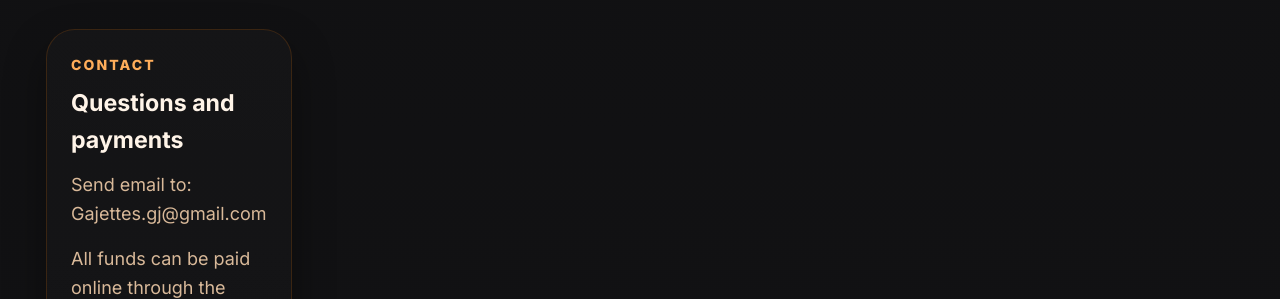
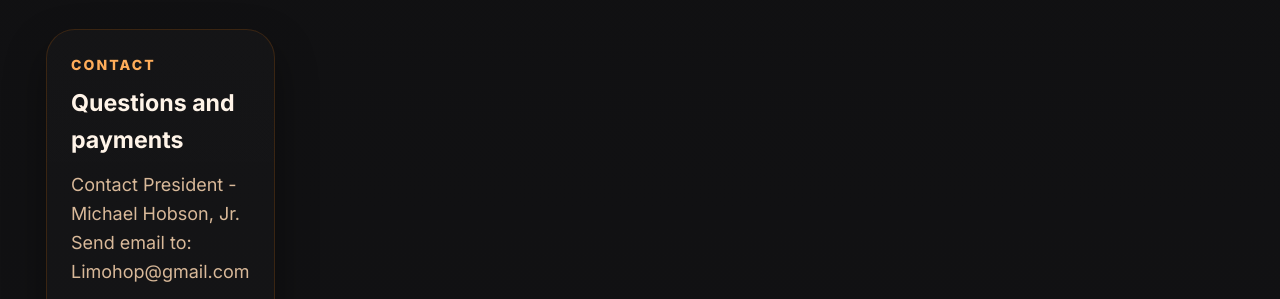
Before and after one commit to christalwaters/SHSAA, a plain HTML site: page Index.html in a window 1280 px wide. Shown: the part 4717-5016 px from the top of the page. Drawn offline with Linux system fonts and the light colour scheme.

Commit message:
Add files via upload

```diff
--- a/Index.html
+++ b/Index.html
@@ -179,7 +179,7 @@
         <aside class="contact-card">
           <div class="smallcaps">Contact</div>
           <h3>Questions and payments</h3>
-          <p>Send email to: Gajettes.gj@gmail.com</p>
+          <p>Contact President - Michael Hobson, Jr.<br>Send email to: Limohop@gmail.com</p>
           <!-- EDIT MAILING ADDRESS HERE -->
           <p style="margin-top:1rem">All funds can be paid online through the SHSAA website or sent to:<br><strong>SHSAA</strong><br>P.O. Box 12794<br>Kansas City, KS 66112</p>
         </aside>
```
